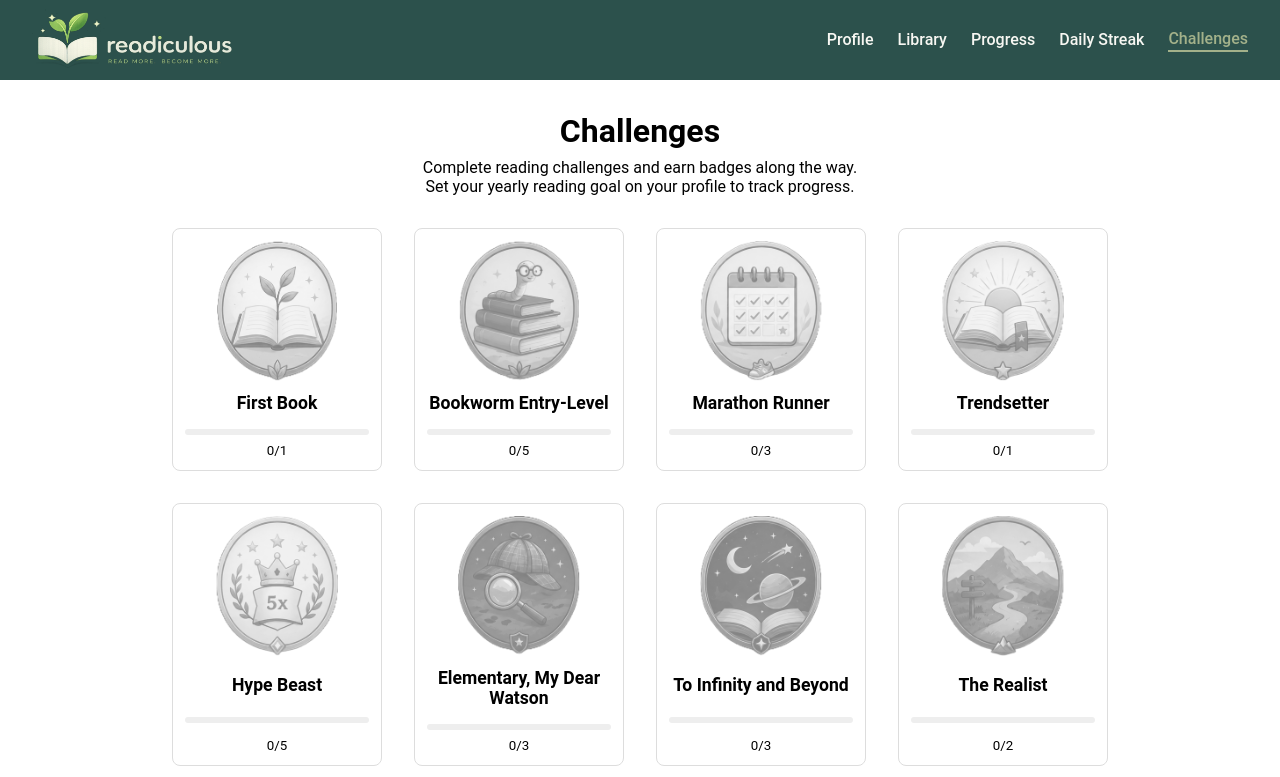
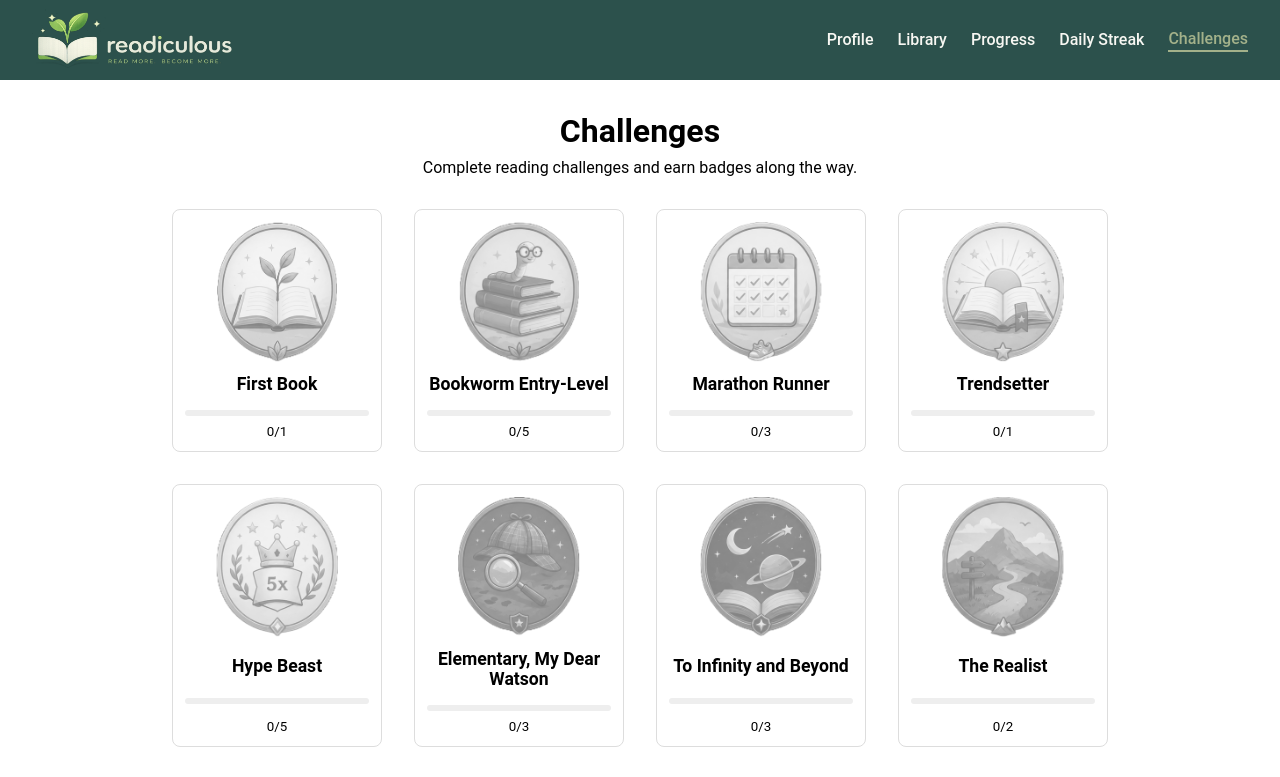
Before and after one commit to mervekindan/readiculous, a React (Vite) app in the folder app/: page /challenges in a window 1280 px wide. Shown: the top 777 px of the page. Built offline with nearby package versions, Linux system fonts and the light colour scheme.

Commit message:
Remove yearly goal info in the page

```diff
--- a/app/src/components/ChallengesPage/ChallengesPage.jsx
+++ b/app/src/components/ChallengesPage/ChallengesPage.jsx
@@ -13,8 +13,6 @@ export default function ChallengesPage() {
     const { inProgressBooks, finishedBooks } = useBooks();
     const { user } = useAuth();
     const goalBooks = Number(user?.yearlyGoalBooks) || 0;
-    const finishedCount = finishedBooks.length;
-    const goalComplete = goalBooks > 0 && finishedCount >= goalBooks;
 
     return (
         <div className="challenges-page">
@@ -23,18 +21,6 @@ export default function ChallengesPage() {
                 <p>
                     Complete reading challenges and earn badges along the way.
                 </p>
-                {goalBooks > 0 ? (
-                    <div className="goal-summary">
-                        <strong>Yearly goal:</strong> {finishedCount} /{" "}
-                        {goalBooks} books
-                        {goalComplete ? " — Goal completed! 🎉" : ""}
-                    </div>
-                ) : (
-                    <div className="goal-summary">
-                        Set your yearly reading goal on your profile to track
-                        progress.
-                    </div>
-                )}
             </div>
 
             <div className="badges-grid">
```
